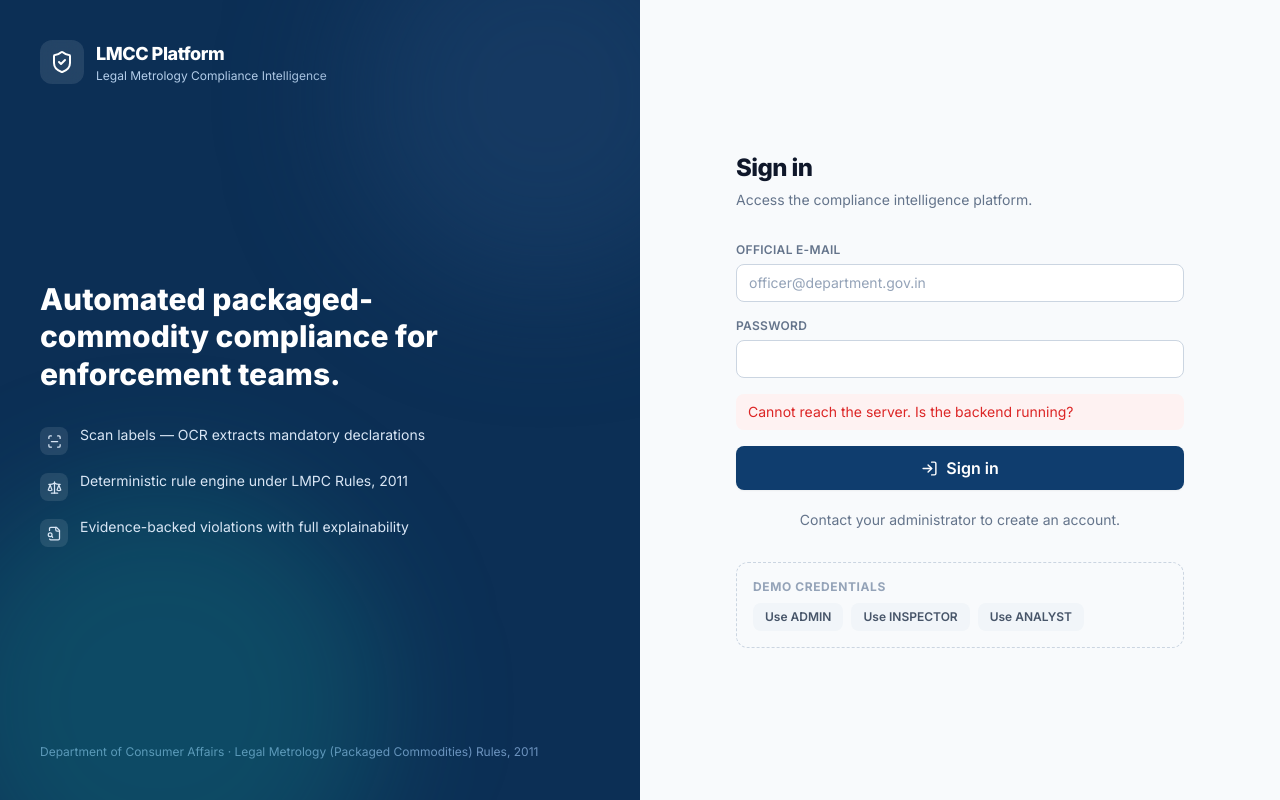
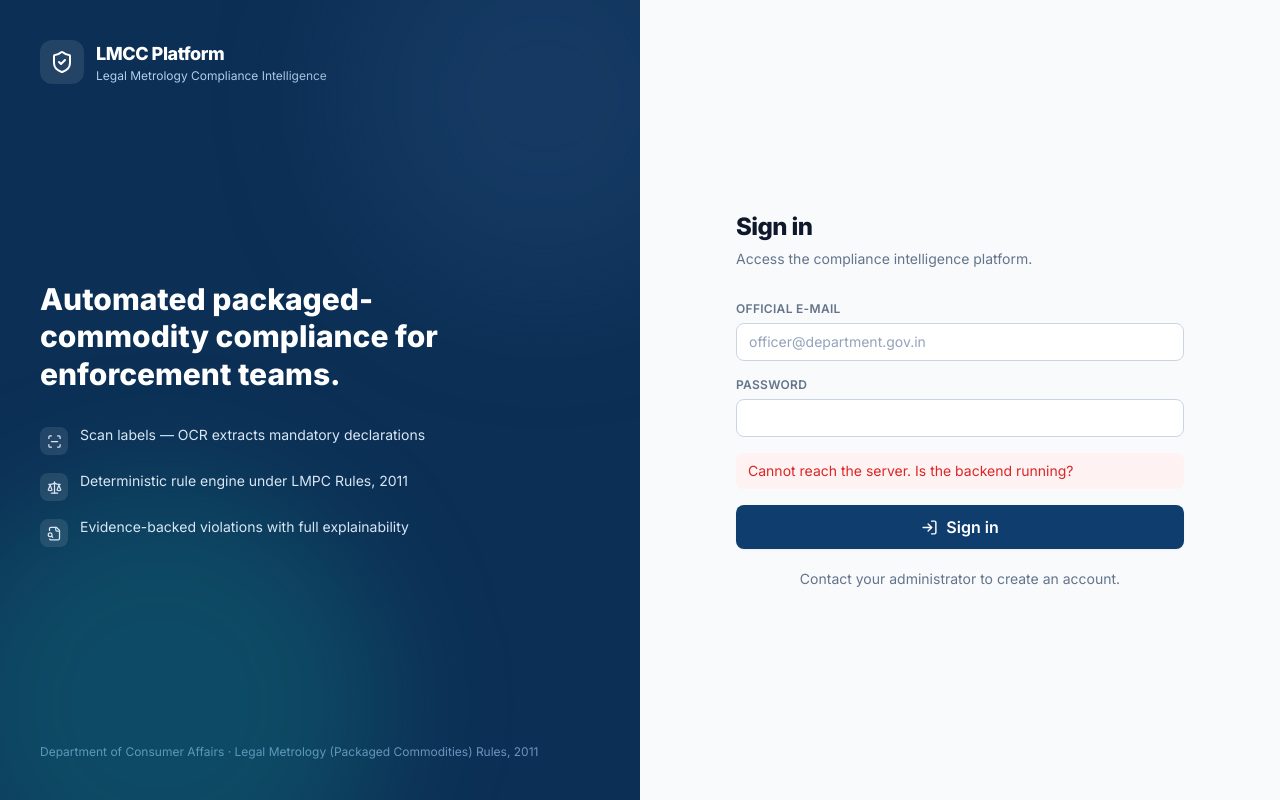
Before and after one commit to arpitmasharma-ship-it/Sih-Final, a React (Vite) app in the folder client/: page /login in a window 1280 px wide. Built offline with nearby package versions, Linux system fonts and the light colour scheme; no server answers.

Commit message:
Remove demo credentials card from login

```diff
--- a/client/src/pages/auth/Login.jsx
+++ b/client/src/pages/auth/Login.jsx
@@ -13,7 +13,7 @@ export default function Login() {
   const dispatch = useDispatch();
   const navigate = useNavigate();
   const [submitting, setSubmitting] = useState(false);
-  const { register, handleSubmit, setValue, formState } = useForm();
+  const { register, handleSubmit, formState } = useForm();
   const error = useSelector((s) => s.auth.error);
 
   const onSubmit = async (data) => {
@@ -26,16 +26,6 @@ export default function Login() {
     } finally {
       setSubmitting(false);
     }
-  };
-
-  const fillDemo = (role) => {
-    const creds = {
-      ADMIN: ['Arpita@gmail.com', 'Arpita123'],
-      INSPECTOR: ['Arpiti@gmail.com', 'Arpiti123'],
-      ANALYST: ['Arpitaa@gmail.com', 'Arpita1234'],
-    }[role];
-    setValue('email', creds[0], { shouldValidate: true });
-    setValue('password', creds[1], { shouldValidate: true });
   };
 
   return (
@@ -65,22 +55,6 @@ export default function Login() {
       <div className="mt-5 text-center text-sm text-slate-500">
         Contact your administrator to create an account.
       </div>
-
-      <div className="mt-8 rounded-xl border border-dashed border-slate-300 p-4 dark:border-slate-700">
-        <p className="mb-2 text-xs font-bold uppercase tracking-wider text-slate-400">Demo credentials</p>
-        <div className="flex flex-wrap gap-2">
-          {['ADMIN', 'INSPECTOR', 'ANALYST'].map((r) => (
-            <button
-              key={r}
-              type="button"
-              onClick={() => fillDemo(r)}
-              className="rounded-lg bg-slate-100 px-3 py-1.5 text-xs font-semibold text-slate-600 hover:bg-slate-200 dark:bg-slate-800 dark:text-slate-300 dark:hover:bg-slate-700"
-            >
-              Use {r}
-            </button>
-          ))}
-        </div>
-      </div>
     </AuthLayout>
   );
 }
```
